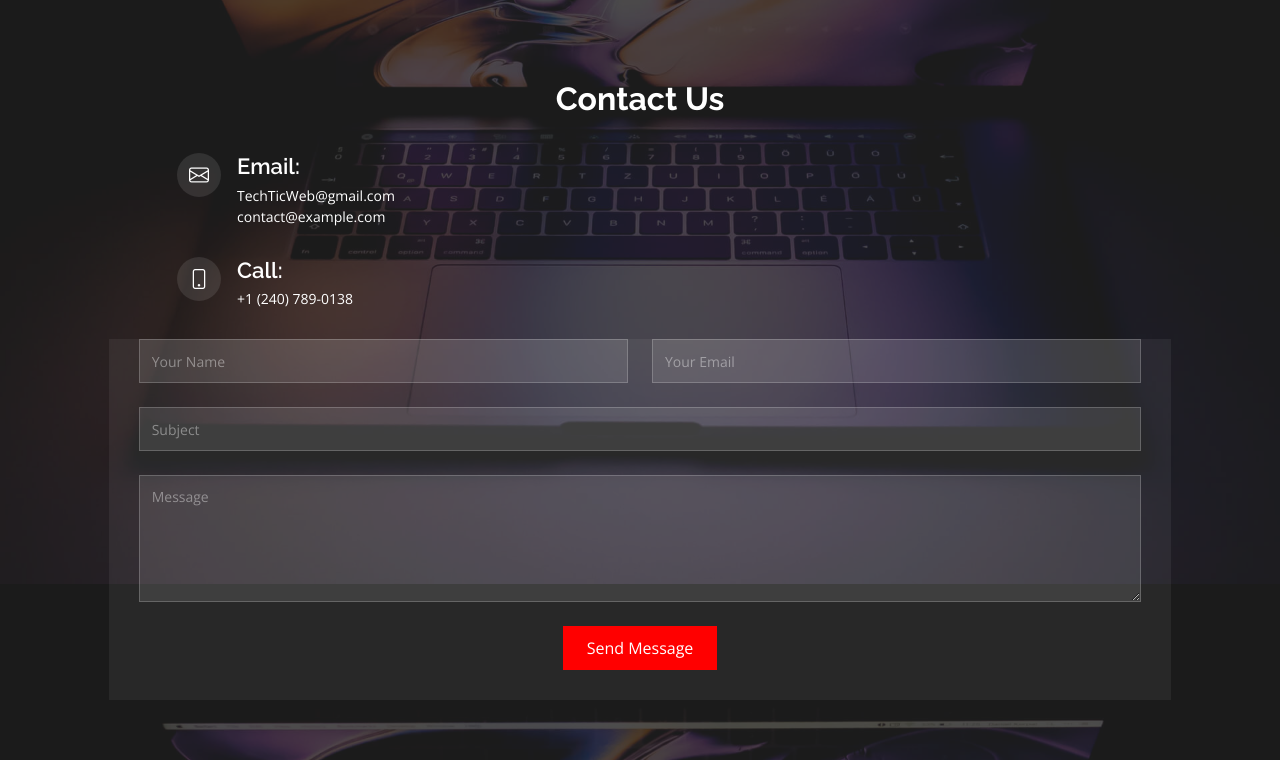
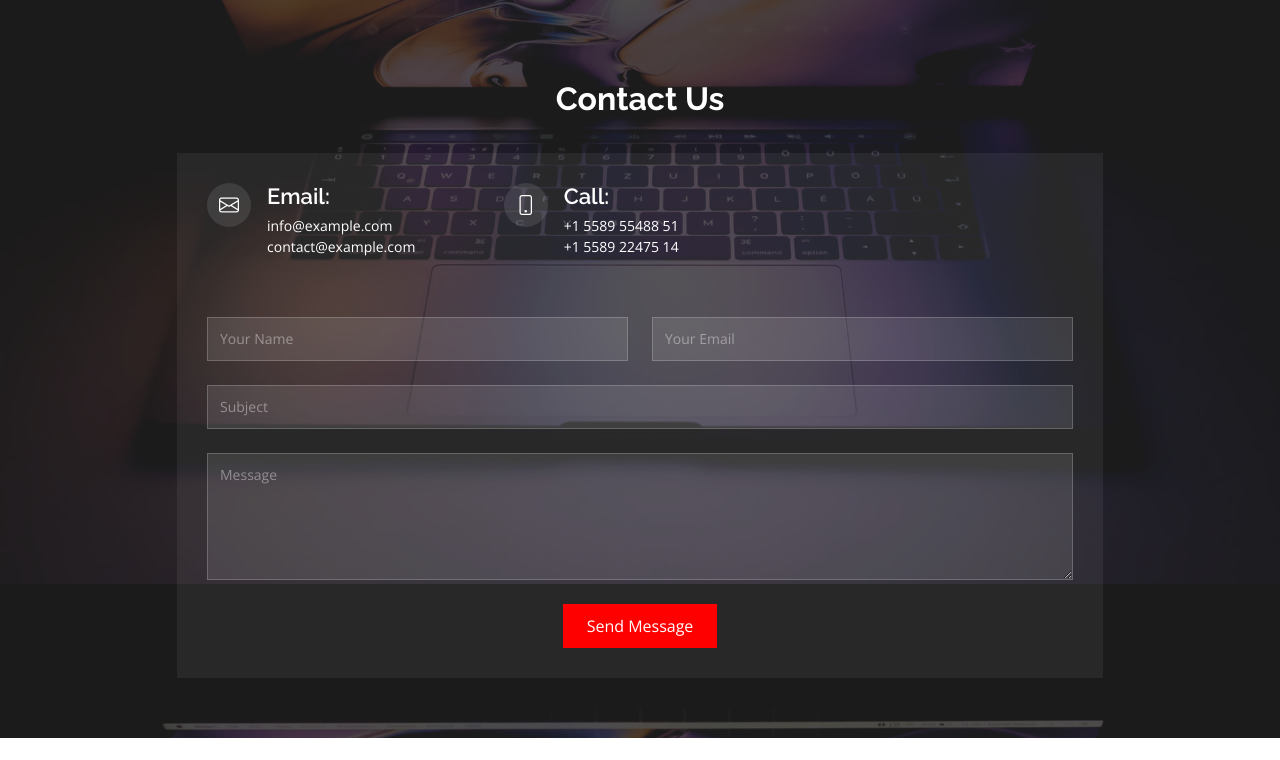
Before and after one commit to TechTicWeb/TechTicWeb.github.io, a plain HTML site: page index.html in a window 1280 px wide. Shown: the part 1112-1872 px from the top of the page. After the commit the page ends 1850 px from the top, so only its background shows below. Drawn offline with nearby package versions, Linux system fonts and the light colour scheme; files that its build step writes are made by us from their sources.

Commit message:
Fixed issue of no row

```diff
--- a/index.html
+++ b/index.html
@@ -119,16 +119,20 @@
 
           <div class="col-lg-10">
 
+            <div class="info-wrap">
+              <div class="row">
+
+
                 <div class="col-lg-4 info mt-4 mt-lg-0">
                   <i class="bi bi-envelope"></i>
                   <h4>Email:</h4>
-                  <p>TechTicWeb@gmail.com<br>contact@example.com</p>
+                  <p>info@example.com<br>contact@example.com</p>
                 </div>
 
                 <div class="col-lg-4 info mt-4 mt-lg-0">
                   <i class="bi bi-phone"></i>
                   <h4>Call:</h4>
-                  <p>+1 (240) 789-0138<br></p>
+                  <p>+1 5589 55488 51<br>+1 5589 22475 14</p>
                 </div>
               </div>
             </div>
```
